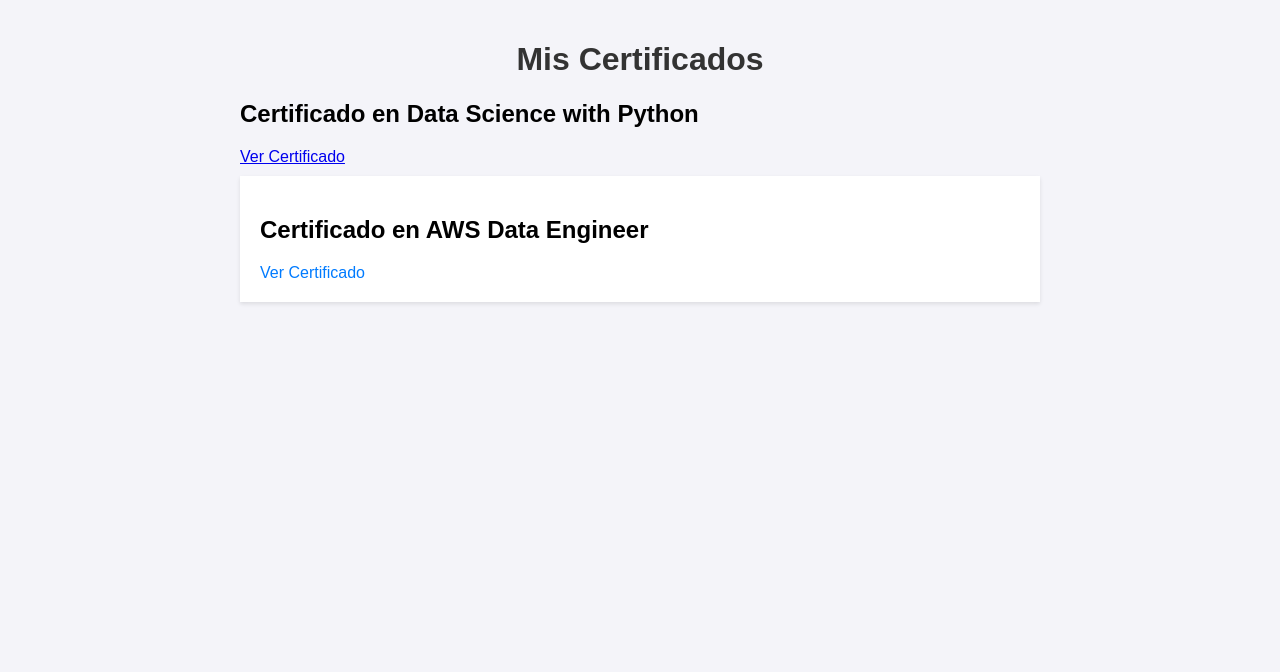
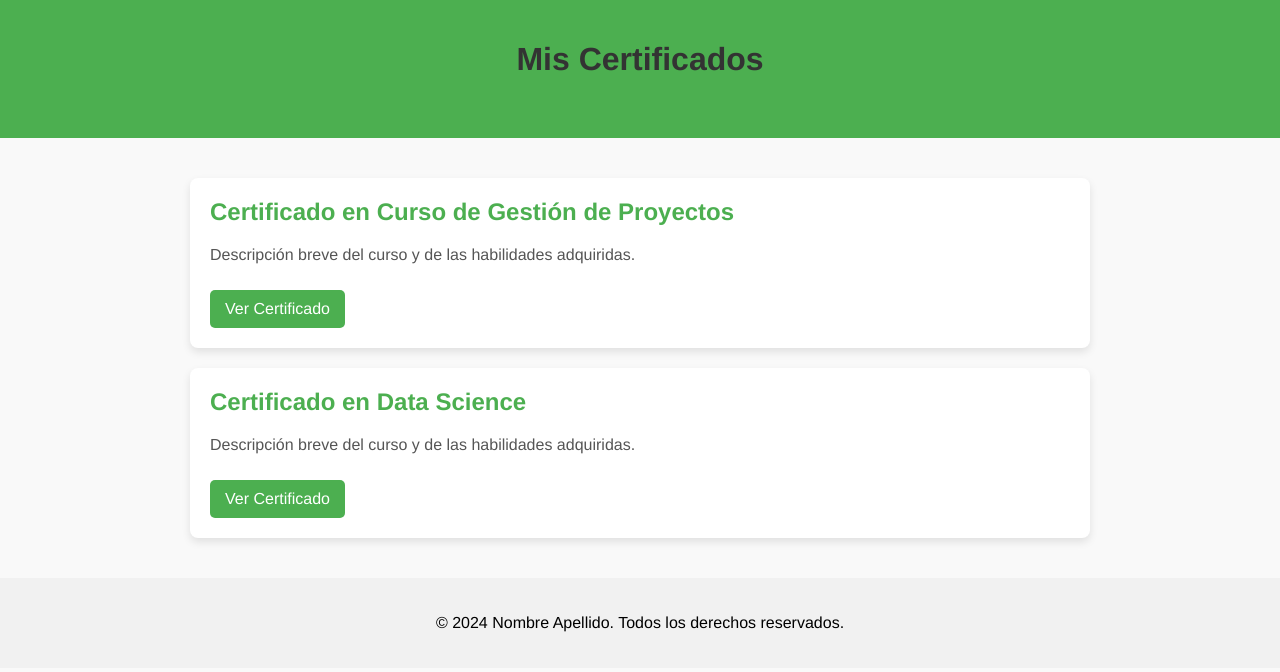
Before and after one commit to almengod/Certifications, a plain HTML site: page index.html in a window 1280 px wide. Drawn offline with Linux system fonts and the light colour scheme.

Commit message:
Update index.html

```diff
--- a/index.html
+++ b/index.html
@@ -6,45 +6,83 @@
     <title>Mis Certificados</title>
     <style>
         body {
-            font-family: Arial, sans-serif;
+            font-family: 'Helvetica Neue', Helvetica, Arial, sans-serif;
             margin: 0;
-            padding: 20px;
-            background-color: #f4f4f9;
+            padding: 0;
+            background-color: #f9f9f9;
+        }
+        .header {
+            background-color: #4CAF50;
+            color: white;
+            padding: 20px 0;
+            text-align: center;
         }
         .container {
-            max-width: 800px;
-            margin: 0 auto;
+            max-width: 900px;
+            margin: 40px auto;
+            padding: 0 20px;
         }
         h1 {
-            text-align: center;
+            margin-bottom: 40px;
             color: #333;
         }
         .certificado {
             background: #fff;
             padding: 20px;
-            margin: 10px 0;
-            box-shadow: 0 2px 4px rgba(0,0,0,0.1);
+            margin: 20px 0;
+            box-shadow: 0 4px 8px rgba(0,0,0,0.1);
+            border-radius: 8px;
+            transition: transform 0.2s;
+        }
+        .certificado:hover {
+            transform: translateY(-5px);
+        }
+        .certificado h2 {
+            margin-top: 0;
+            color: #4CAF50;
+        }
+        .certificado p {
+            color: #555;
         }
         .certificado a {
+            display: inline-block;
+            margin-top: 10px;
             text-decoration: none;
-            color: #007bff;
+            color: #fff;
+            background-color: #4CAF50;
+            padding: 10px 15px;
+            border-radius: 5px;
+            transition: background-color 0.3s;
         }
         .certificado a:hover {
-            text-decoration: underline;
+            background-color: #45a049;
+        }
+        footer {
+            text-align: center;
+            padding: 20px 0;
+            background-color: #f1f1f1;
+            margin-top: 40px;
         }
     </style>
 </head>
 <body>
+    <header class="header">
+        <h1>Mis Certificados</h1>
+    </header>
     <div class="container">
-        <h1>Mis Certificados</h1>
-        <div class="Certificates">
-            <h2>Certificado en Data Science with Python</h2>
-            <a href="Certificates/Alejandro Méndez Godoy Ciencia de Datos con Python.pdf" target="_blank">Ver Certificado</a>
+        <div class="certificado">
+            <h2>Certificado en Curso de Gestión de Proyectos</h2>
+            <p>Descripción breve del curso y de las habilidades adquiridas.</p>
+            <a href="certificados/certificado1.pdf" target="_blank">Ver Certificado</a>
         </div>
         <div class="certificado">
-            <h2>Certificado en AWS Data Engineer</h2>
-            <a href="Certificates/Alejandro Méndez Godoy Ingenieria de Datos con AWS.pdf" target="_blank">Ver Certificado</a>
+            <h2>Certificado en Data Science</h2>
+            <p>Descripción breve del curso y de las habilidades adquiridas.</p>
+            <a href="certificados/certificado2.pdf" target="_blank">Ver Certificado</a>
         </div>
     </div>
+    <footer>
+        <p>© 2024 Nombre Apellido. Todos los derechos reservados.</p>
+    </footer>
 </body>
 </html>
```
